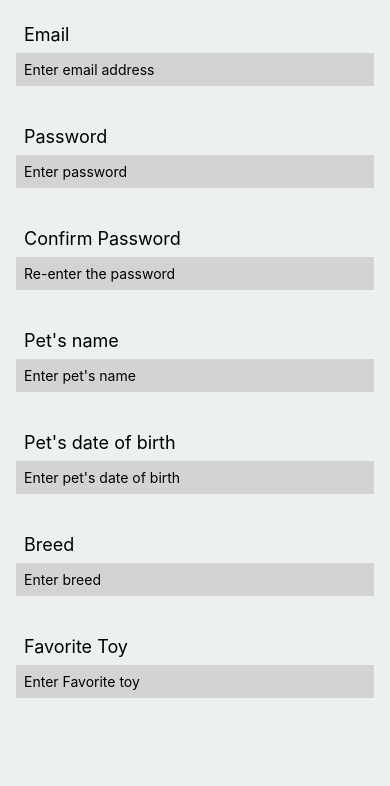
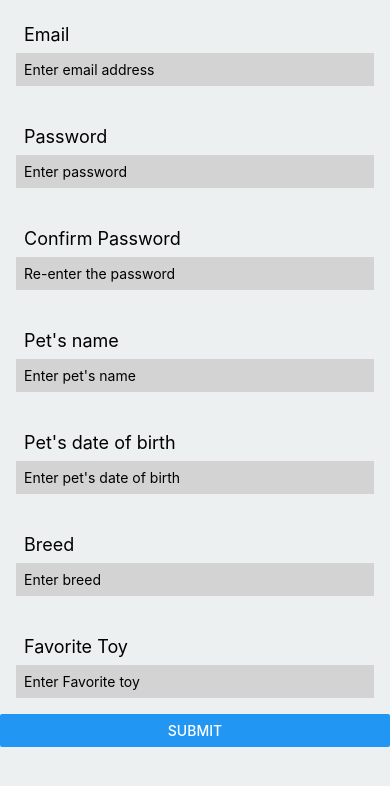
Before and after one commit to AlanusK/wolfstagram, a React Native app: screen / in a window 390 px wide. Shown: the top 786 px of the page. Built offline with nearby package versions, Linux system fonts and the light colour scheme.

Commit message:
apply formik library

```diff
--- a/App.js
+++ b/App.js
@@ -1,87 +1,85 @@
 import React, { useState } from "react";
-import { View, Text, TextInput, ScrollView } from "react-native";
+import { View, Text, TextInput, ScrollView, Button } from "react-native";
+import { Formik } from "formik";
 
 const App = () => {
-  const [email, setEmail] = useState("");
-  const [password, setPassword] = useState("");
-  const [petName, setPetName] = useState("");
-  const [petBirthdate, setPetBirthdate] = useState("");
-  const [breed, setBreed] = useState("");
-  const [toy, setToy] = useState("");
 
   return (
-    <ScrollView
-      style={{ flex: 1, backgroundColor: "#ecf0f1" }}
+    <Formik
+      initialValues={{
+        email: "",
+        password: "",
+        petName: "",
+        petBirthdate: "",
+        breed: "",
+        toy: "",
+      }}
+      onSubmit={(values) => console.log(values)}
     >
+      {({ handleChange, handleSubmit, values }) => (
+        <ScrollView style={{ flex: 1, backgroundColor: "#ecf0f1" }}>
           <InputWithLabel
             label={"Email"}
             placeholder={"Enter email address"}
-        value={email}
-        // onChangeText={(text) => setEmail(text)}
-        onChangeText={setEmail}
-
+            value={values.email}
+            onChangeText={handleChange('email')}
           />
           <InputWithLabel
             label={"Password"}
             placeholder={"Enter password"}
-        value={password}
-        // onChangeText={(password) => setPassword(password)}
-        onChangeText={setPassword}
-        // secureTextEntry={true}
+            value={values.password}
+            onChangeText={handleChange('password')}
             secureTextEntry
           />
           <InputWithLabel
             label={"Confirm Password"}
             placeholder={"Re-enter the password"}
             onSubmitEditing={(e) => {
-          confirmPasswordsMatch(e.nativeEvent.text, password);
+              confirmPasswordsMatch(e.nativeEvent.text, values.password);
             }}
-        // secureTextEntry={true}
             secureTextEntry
           />
           <InputWithLabel
             label={"Pet's name"}
             placeholder={"Enter pet's name"}
-        value={petName}
-        // onChangeText={(petName) => setPetName(petName)}
-        onChangeText={setPetName}
+            value={values.petName}
+            onChangeText={handleChange('petName')}
           />
           <InputWithLabel
             label={"Pet's date of birth"}
             placeholder={"Enter pet's date of birth"}
-        value={petBirthdate}
-        // onChangeText={(petBirthdate) => setPetBirthdate(petBirthdate)}
-        onChangeText={setPetBirthdate}
+            value={values.petBirthdate}
+            onChangeText={handleChange('petBirthdate')}
           />
           <InputWithLabel
             label={"Breed"}
             placeholder={"Enter breed"}
-        value={breed}
-        // onChangeText={(breed) => setBreed(breed)}
-        onChangeText={setBreed}
+            value={values.breed}
+            onChangeText={handleChange('breed')}
           />
           <InputWithLabel
             label={"Favorite Toy"}
             placeholder={"Enter Favorite toy"}
-        value={toy}
-        // onChangeText={(toy) => setToy(toy)}
-        onChangeText={setToy}
+            value={values.toy}
+            onChangeText={handleChange('toy')}
           />
+          <Button onPress={handleSubmit} title="Submit" />
         </ScrollView>
+      )}
+    </Formik>
   );
 };
 
 export default App;
 
 const InputWithLabel = (props) => (
-  <View style={{padding: 16}} >
-    <Text style={{padding: 8, fontSize: 18}}>{props.label}</Text>
+  <View style={{ padding: 16 }}>
+    <Text style={{ padding: 8, fontSize: 18 }}>{props.label}</Text>
     <TextInput
       placeholder={props.placeholder}
       value={props.value}
       onChangeText={props.onChangeText}
-      style={{ backgroundColor: 'lightgray', padding: 8}}
-      // secureTextEntry={props.label === "Password" ? true : false}
+      style={{ backgroundColor: "lightgray", padding: 8 }}
       secureTextEntry={props.secureTextEntry}
       onSubmitEditing={props.onSubmitEditing}
     />
```
Lines whose indentation alone changed are shown as unchanged.
